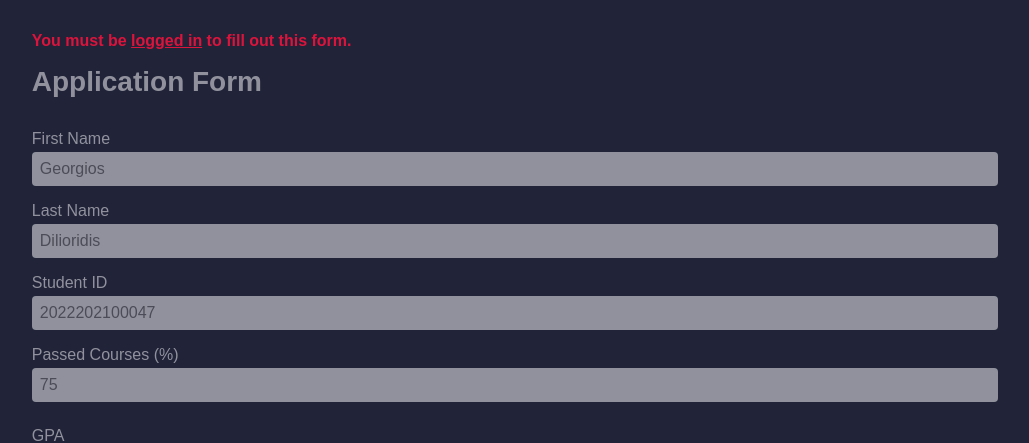
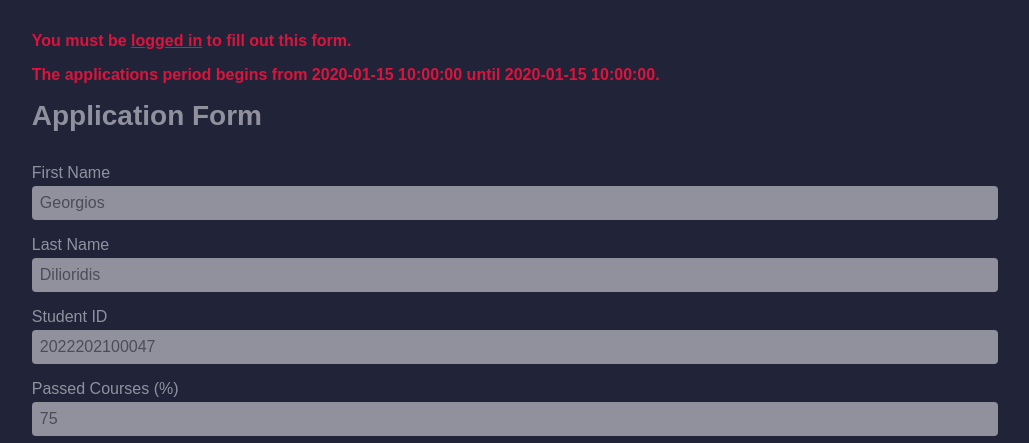
Before and after one commit to OrestizZ/erasmus-application-management-system, a PHP site: page /application.html in a window 1280 px wide. Shown: the part 60-503 px from the top of the page, without its empty margins (125-1154 px from the left). Run offline with PHP 8.4, Linux system fonts and the light colour scheme; tables that the repository leaves empty or names only in its code hold one stand-in row (values such as "Sample post").

Commit message:
admin application period

```diff
--- a/application.html
+++ b/application.html
@@ -14,9 +14,21 @@
   <main class="main">
     <div class="main-container">
       <div class="main-contents">
+        <div id="admin-period-settings" style="display:none; border: 1px solid #ccc; padding: 10px; margin-bottom: 20px;">
+          <h2>Set Application Period</h2>
+          <label for="start-date">From:</label>
+          <input type="date" id="start-date">
+          <label for="end-date">Until:</label>
+          <input type="date" id="end-date">
+          <button id="save-period" class="main-btn">Submit</button>
+          <span id="period-status" style="margin-left: 10px; color: green;"></span>
+        </div>
+
         <span id="login-warning">
         You must be <a href="login.html">logged in</a> to fill out this form.
         </span>
+
+        <span id="period-warning"></span>
 
         <form class="application-form">
           <h1>Application Form</h1>
@@ -108,5 +120,6 @@
   <script src="scripts/form-access-check.js"></script>
   <script src="scripts/get-universities.js"></script>
   <script src="scripts/application-client-validation.js"></script>
+  <script src="scripts/period-settings.js"></script>
 </body>
 </html>
--- /dev/null
+++ b/php/get_application_period.php
@@ -0,0 +1,12 @@
+<?php
+header('Content-Type: application/json');
+require_once 'db_connect.php';
+
+$query = $conn->query("SELECT start_date, end_date FROM application_period WHERE id = 1");
+$row = $query->fetch_assoc();
+
+echo json_encode([
+    "start_date" => $row['start_date'],
+    "end_date" => $row['end_date']
+]);
+?>
--- a/scripts/form-access-check.js
+++ b/scripts/form-access-check.js
@@ -14,7 +14,6 @@
           warning.style.display = "block";
         }
       } else {
-
         if (warning) warning.style.display = "none";
 
         if (data.firstName) {
@@ -41,6 +40,28 @@
           studentIdField.style.pointerEvents = "none";
         }
       }
+
+      fetch("php/get_application_period.php")
+        .then(res => res.json())
+        .then(period => {
+          const now = new Date().toISOString().split("T")[0];
+
+          if (now < period.start_date || now > period.end_date) {
+            if (form) {
+              form.style.opacity = "0.5";
+              form.style.pointerEvents = "none";
+            }
+
+            const periodWarning = document.getElementById("period-warning");
+            periodWarning.textContent = `The applications period begins from ${period.start_date} until ${period.end_date}.`;
+            periodWarning.style.display = "block";
+          }
+          else if(period.start_date === null || period.end_date === null) {
+            const periodWarning = document.getElementById("period-warning");
+            periodWarning.textContent = `The applications period has not been set yet.`;
+            periodWarning.style.display = "block";
+          }
+        });
     })
     .catch(error => {
       console.error("Error checking login status:", error);
--- /dev/null
+++ b/scripts/period-settings.js
@@ -0,0 +1,45 @@
+document.addEventListener("DOMContentLoaded", async () => {
+  const adminBox = document.getElementById("admin-period-settings");
+  const startInput = document.getElementById("start-date");
+  const endInput = document.getElementById("end-date");
+  const saveBtn = document.getElementById("save-period");
+  const status = document.getElementById("period-status");
+
+  // Έλεγχος αν είναι admin
+  const res = await fetch("php/status.php");
+  const user = await res.json();
+
+  if (user.loggedIn && user.role === "admin") {
+    adminBox.style.display = "block";
+
+    // Φόρτωσε υπάρχουσες ημερομηνίες
+    const periodRes = await fetch("php/get_application_period.php");
+    const period = await periodRes.json();
+
+    if (period.start_date) startInput.value = period.start_date;
+    if (period.end_date) endInput.value = period.end_date;
+
+    // Αποθήκευση νέων ημερομηνιών
+    saveBtn.addEventListener("click", async () => {
+      const start = startInput.value;
+      const end = endInput.value;
+
+      const saveRes = await fetch("php/set_application_period.php", {
+        method: "POST",
+        headers: { "Content-Type": "application/json" },
+        body: JSON.stringify({ start_date: start, end_date: end }),
+      });
+
+      const data = await saveRes.json();
+      if (data.success) {
+        status.textContent = "Application period saved!";
+        status.style.color = "green";
+        status.style.fontWeight = "bold";
+      } else {
+        status.textContent = "An error occured.";
+        status.style.color = "#dc143c";
+        status.style.fontWeight = "bold";
+      }
+    });
+  }
+});
--- a/styles/application.css
+++ b/styles/application.css
@@ -116,6 +116,13 @@
   text-decoration: underline;
 }
 
+#period-warning{
+  display: none;
+  color: var(--bright-red);
+  font-weight: bold;
+  margin-bottom: 1em;
+}
+
 .error-message{
   color: var(--bright-red);
   padding-top: 5px;
--- a/styles/style.css
+++ b/styles/style.css
@@ -1,6 +1,6 @@
 :root {
   --darkgrey: #212339;
-  --bright-red: crimson;
+  --bright-red: #dc143c;
   --white: #ffffff;
   --font-base: 16px;
 }
```
Also changed, not shown: php/set_application_period.php (added, +25 -0 lines).
